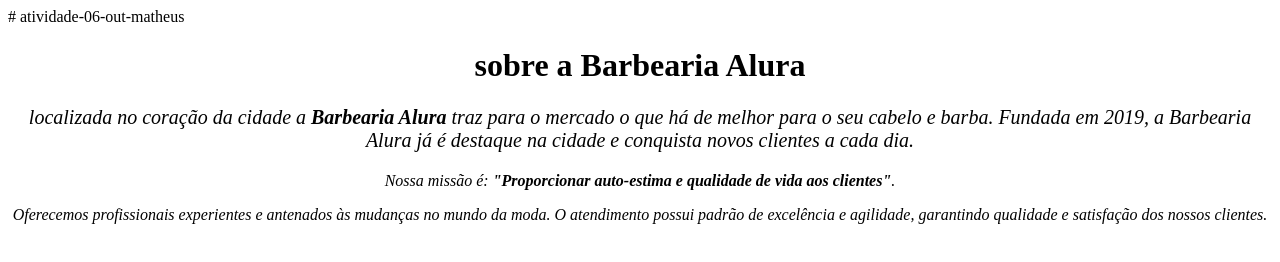
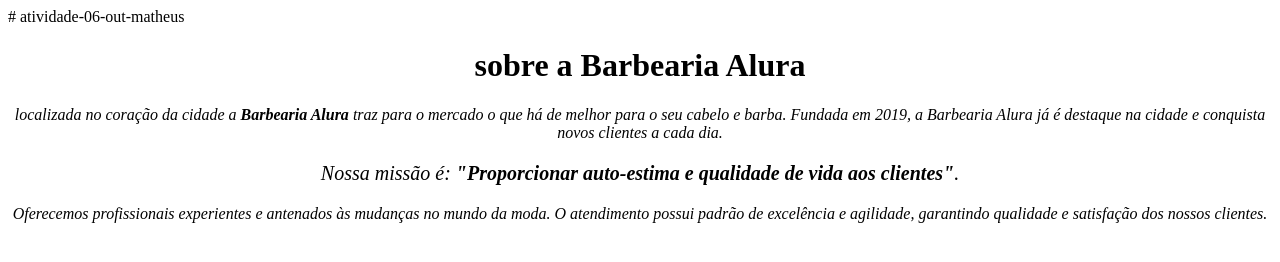
Before and after one commit to theuz043/atividade-06-out-matheus, a plain HTML site: page index.html in a window 1280 px wide. Drawn offline with Linux system fonts and the light colour scheme.

Commit message:
save bro

```diff
--- a/index.html
+++ b/index.html
@@ -8,10 +8,10 @@
     <body>
         <h1 style="text-align: center" >sobre a Barbearia Alura</h1>
 
-        <p style="font-size: 20px; text-align: center"><em> localizada no coração da cidade a <strong>Barbearia Alura</strong> traz para o mercado o que há de melhor para o seu cabelo e barba.
+        <p style="text-align: center"><em> localizada no coração da cidade a <strong>Barbearia Alura</strong> traz para o mercado o que há de melhor para o seu cabelo e barba.
         Fundada em 2019, a Barbearia Alura já é destaque na cidade e conquista novos clientes a cada dia.</p>
 
-        <p style="text-align: center"><em>Nossa missão é: <strong>"Proporcionar auto-estima e qualidade de vida aos clientes"</strong>.</em></p>
+        <p style="font-size: 20px; text-align: center"><em>Nossa missão é: <strong>"Proporcionar auto-estima e qualidade de vida aos clientes"</strong>.</em></p>
 
         <p style="text-align: center">Oferecemos profissionais experientes e antenados às mudanças no mundo da moda.
         O atendimento possui padrão de excelência e agilidade, garantindo qualidade e satisfação dos nossos clientes.</p>
```
